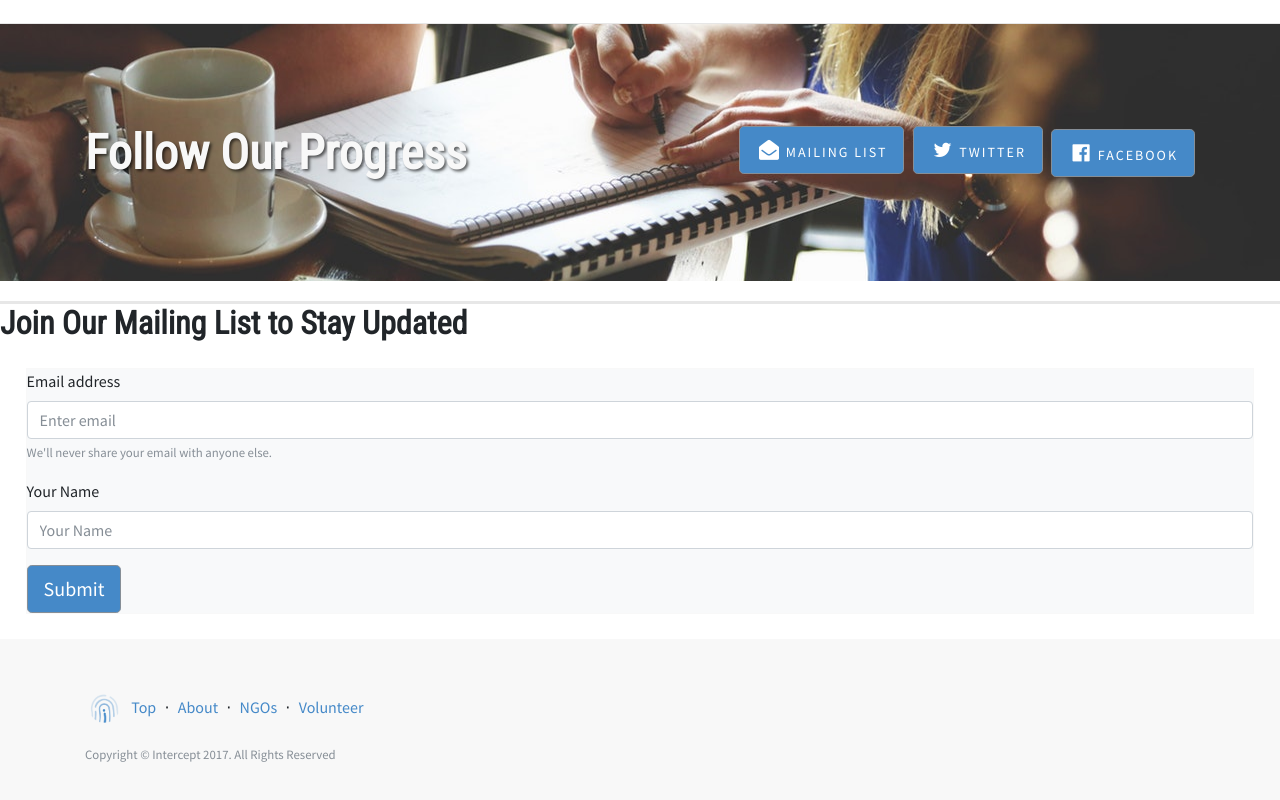
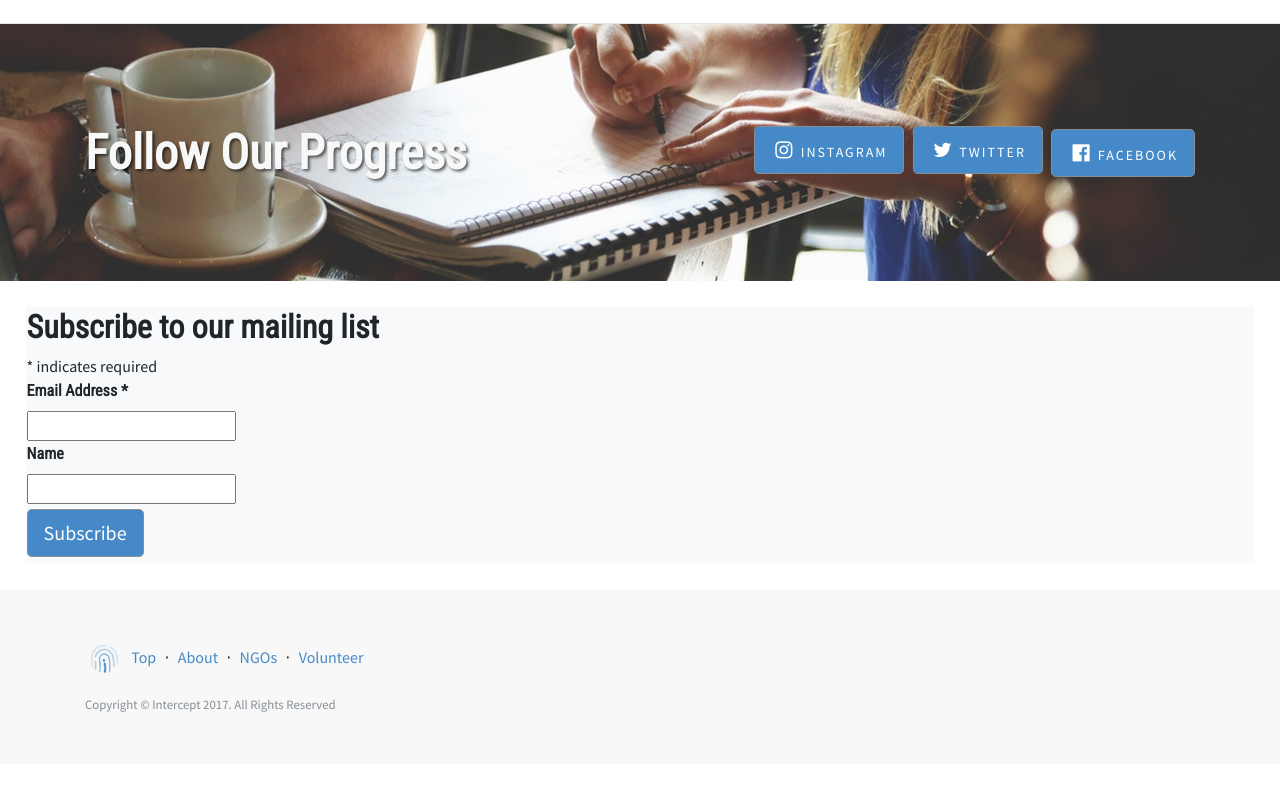
Before and after one commit to Jalysa16/Intercept-2017, a website: page public/index.html in a window 1280 px wide. Shown: the part 5257-6057 px from the top of the page. After the commit the page ends 6021 px from the top, so only its background shows below. Drawn offline with Linux system fonts and the light colour scheme; a script that the page names is missing.

Commit message:
building mailchimp form

```diff
--- a/public/css/landing-page.css
+++ b/public/css/landing-page.css
@@ -7,11 +7,10 @@
 body, html {
   width: 100%;
   height: 100%;
-
   font-family: 'Source Sans Pro', sans-serif;
 }
 
-h1, h2, h3, h4, h5, h6 {
+h1, h2, h3, h4, h5, h6, label {
   font-family: 'Roboto Condensed', sans-serif;
   font-weight: 700;
 }
@@ -209,11 +208,23 @@ p.copyright {
 }
 
 .form-container{
+  display: flex;
+  flex-direction: column;
   margin: 2%;
   background-color: #f8f9fa;
   border: 1px solid #f8f8f8;
 }
 
+input{
+  display: flex;
+  align-self: center;
+}
+
 #bottom-btns{
   margin-bottom: 5px;
 }
+
+#mc-embedded-subscribe{
+  margin-top: 5px;
+  margin-bottom: 5px;
+}
--- a/public/index.html
+++ b/public/index.html
@@ -59,7 +59,7 @@
           <hr class="intro-divider">
           <ul class="list-inline intro-social-buttons">
             <li class="list-inline-item">
-              <a href="#" class="btn btn-secondary btn-lg">
+              <a href="#updates" class="btn btn-secondary btn-lg">
                 <i class="fa fa-info-circle fa-fw"></i>
                 <span class="network-name">Updates</span>
               </a>
@@ -334,9 +334,9 @@
   <div class="col-lg-6 my-auto">
     <ul class="list-inline banner-social-buttons">
       <li class="list-inline-item">
-        <a href="#" class="btn btn-secondary btn-lg" id="bottom-btns">
-          <i class="fa fa-envelope-open fa-fw"></i>
-          <span class="network-name">Mailing List</span>
+        <a href="https://www.instagram.com/projectintercept/" class="btn btn-secondary btn-lg" id="bottom-btns">
+          <i class="fa fa-instagram fa-fw"></i>
+          <span class="network-name">Instagram</span>
         </a>
       </li>
       <li class="list-inline-item">
@@ -359,21 +359,36 @@
 </aside>
     <!-- /.banner -->
 <!-- contact form -->
-<h2 class="form-title">Join Our Mailing List to Stay Updated</h2>
+<a id="#updates">
 <div class="form-container">
-<form>
-  <div class="form-group">
-    <label for="exampleInputEmail1">Email address</label>
-    <input type="email" class="form-control" id="exampleInputEmail1" aria-describedby="emailHelp" placeholder="Enter email">
-    <small id="emailHelp" class="form-text text-muted">We'll never share your email with anyone else.</small>
+  <!-- Begin MailChimp Signup Form -->
+</a>
+  <div id="mc_embed_signup">
+  <form action="https://interceptatlanta.us17.list-manage.com/subscribe/post?u=8eed63f9b320ea48adadfc22e&amp;id=504dfbfac5" method="post" id="mc-embedded-subscribe-form" name="mc-embedded-subscribe-form" class="validate" target="_blank" novalidate>
+      <div id="mc_embed_signup_scroll">
+  	<h2>Subscribe to our mailing list</h2>
+  <div class="indicates-required"><span class="asterisk">*</span> indicates required</div>
+  <div class="mc-field-group">
+  	<label for="mce-EMAIL">Email Address  <span class="asterisk">*</span>
+  </label>
+  	<input type="email" value="" name="EMAIL" class="required email" id="mce-EMAIL">
   </div>
-  <div class="form-group">
-    <label for="exampleInputName1">Your Name</label>
-    <input type="password" class="form-control" id="exampleInputName1" placeholder="Your Name">
+  <div class="mc-field-group">
+  	<label for="mce-NAME">Name </label>
+  	<input type="text" value="" name="NAME" class="" id="mce-NAME">
   </div>
-
-  <button type="submit" class="btn btn-secondary btn-lg">Submit</button>
-</form>
+  	<div id="mce-responses" class="clear">
+  		<div class="response" id="mce-error-response" style="display:none"></div>
+  		<div class="response" id="mce-success-response" style="display:none"></div>
+  	</div>
+    <!-- real people should not fill this in and expect good things - do not remove this or risk form bot signups-->
+      <div style="position: absolute; left: -5000px;" aria-hidden="true"><input type="text" name="b_8eed63f9b320ea48adadfc22e_504dfbfac5" tabindex="-1" value=""></div>
+      <div class="clear"><input type="submit" value="Subscribe" name="subscribe" id="mc-embedded-subscribe" class="btn btn-secondary btn-lg"></div>
+      </div>
+  </form>
+  </div>
+  <script type='text/javascript' src='//s3.amazonaws.com/downloads.mailchimp.com/js/mc-validate.js'></script><script type='text/javascript'>(function($) {window.fnames = new Array(); window.ftypes = new Array();fnames[0]='EMAIL';ftypes[0]='email';fnames[1]='NAME';ftypes[1]='text';}(jQuery));var $mcj = jQuery.noConflict(true);</script>
+  <!--End mc_embed_signup-->
 </div>
 
 
```
